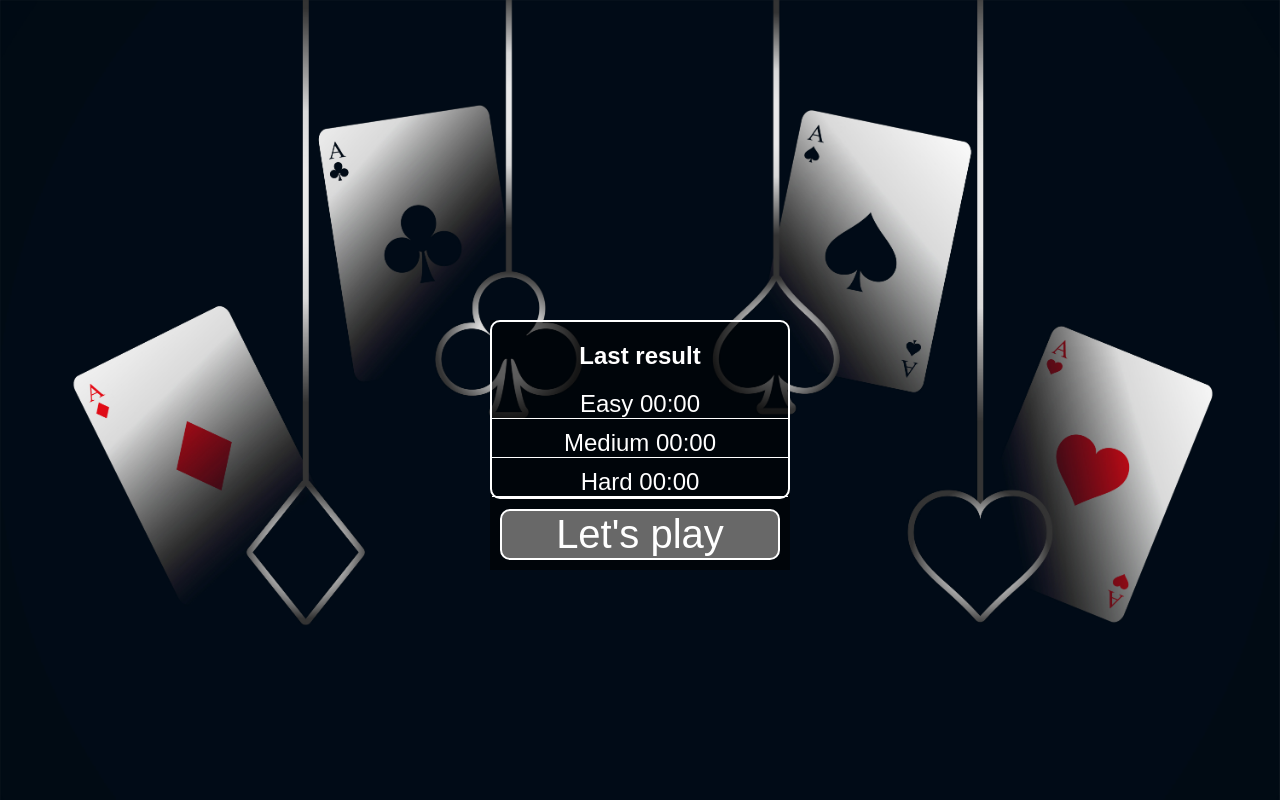
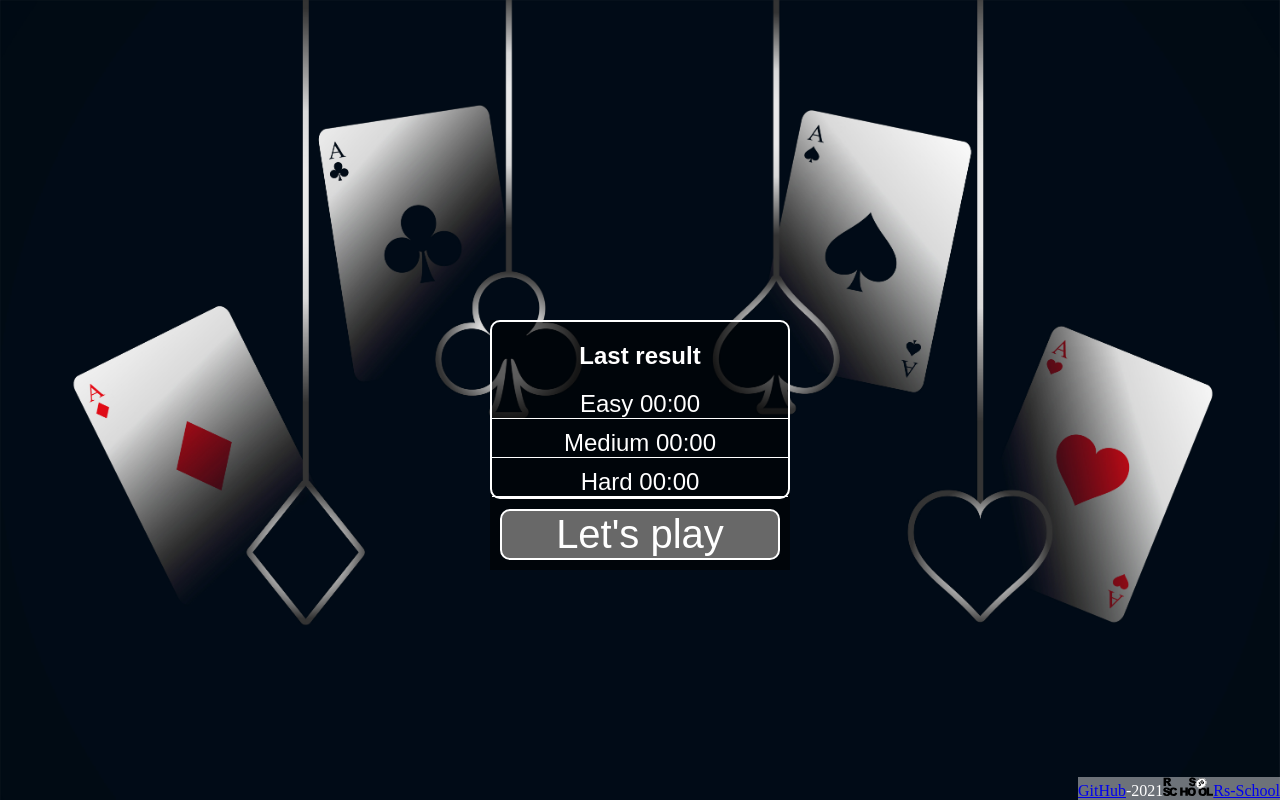
Before and after one commit to ebces/react-game, a React (Create React App) app: page /result in a window 1280 px wide. Built offline with nearby package versions, Linux system fonts and the light colour scheme.

Commit message:
feat: add footer

```diff
--- a/src/App.js
+++ b/src/App.js
@@ -5,6 +5,7 @@ import Game from "./components/Game";
 import Button from "./components/Button";
 import Complexity from "./components/Complexity";
 import Result from "./components/Result";
+import Description from "./components/Description";
 
 const EASY_LEVEL = 6;
 const MEDIUM_LEVEL = 9;
@@ -43,6 +44,7 @@ class App extends React.Component {
             render={(props) => <Game {...props} level={HARD_LEVEL} />}
           />
           <Route path="/result" component={Result} />
+          <Description />
         </div>
       </BrowserRouter>
     );
--- /dev/null
+++ b/src/components/Description.js
@@ -0,0 +1,31 @@
+import React from "react";
+import "./description.css";
+
+class Description extends React.Component {
+  render() {
+    return (
+      <div className="description">
+        <a
+          href="https://github.com/ebces"
+          target="_blank"
+          rel="noreferrer"
+          className="link"
+        >
+          GitHub
+        </a>
+        -2021
+        <img src="rs_school_js.svg" alt="rs-school-logo" className="logo" />
+        <a
+          href="https://rs.school/js/"
+          target="_blank"
+          rel="noreferrer"
+          className="link"
+        >
+          Rs-School
+        </a>
+      </div>
+    );
+  }
+}
+
+export default Description;
--- /dev/null
+++ b/src/components/description.css
@@ -0,0 +1,15 @@
+.logo {
+    width: 50px
+}
+
+.description {
+    background-color: #ffffff6c;
+    position: absolute;
+    bottom: 0;
+    right: 0;
+    color: #ffffff;
+}
+
+.link:visited {
+    color: #ffffff;
+}
```
Also changed, not shown: public/rs_school_js.svg (added).
